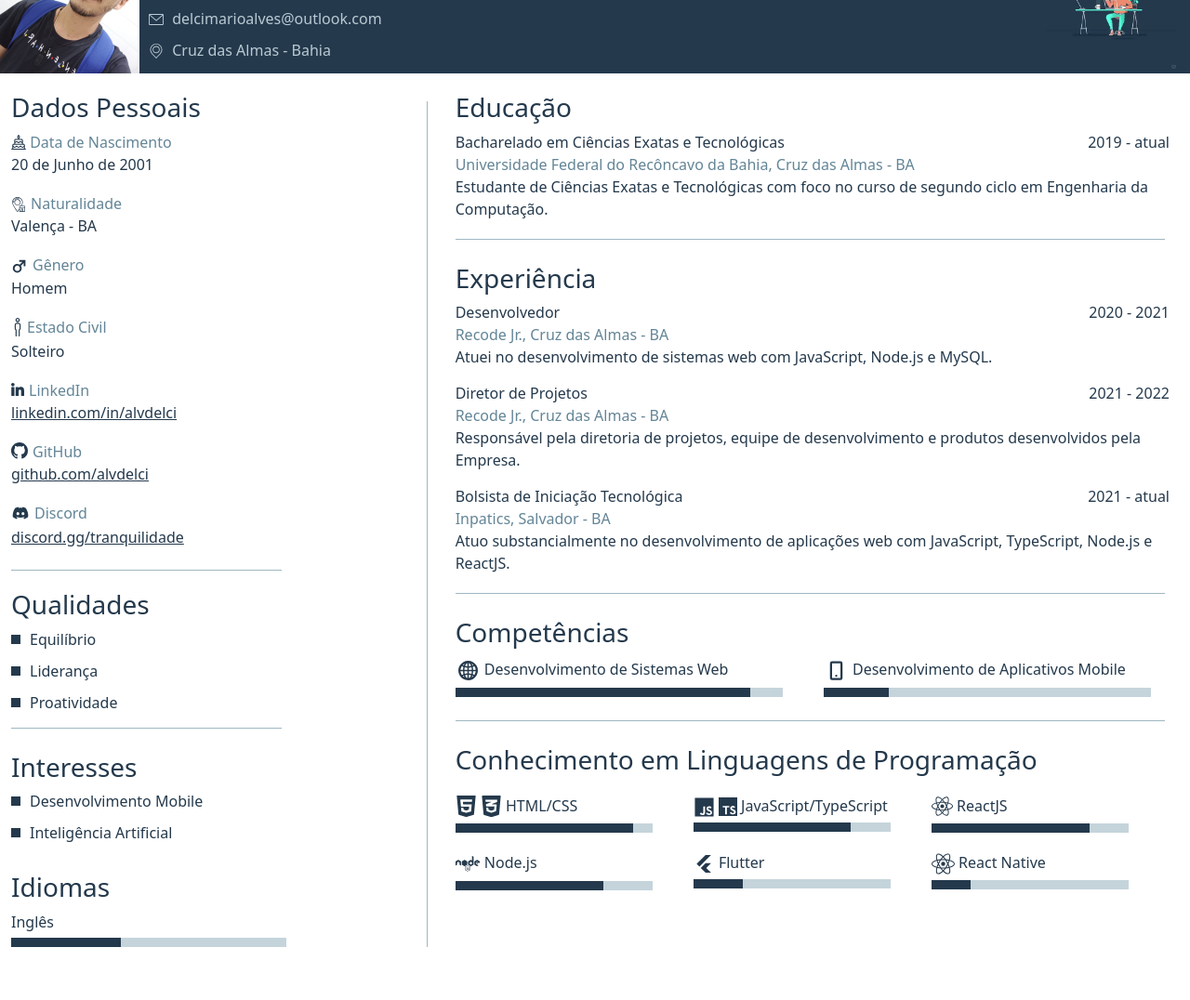
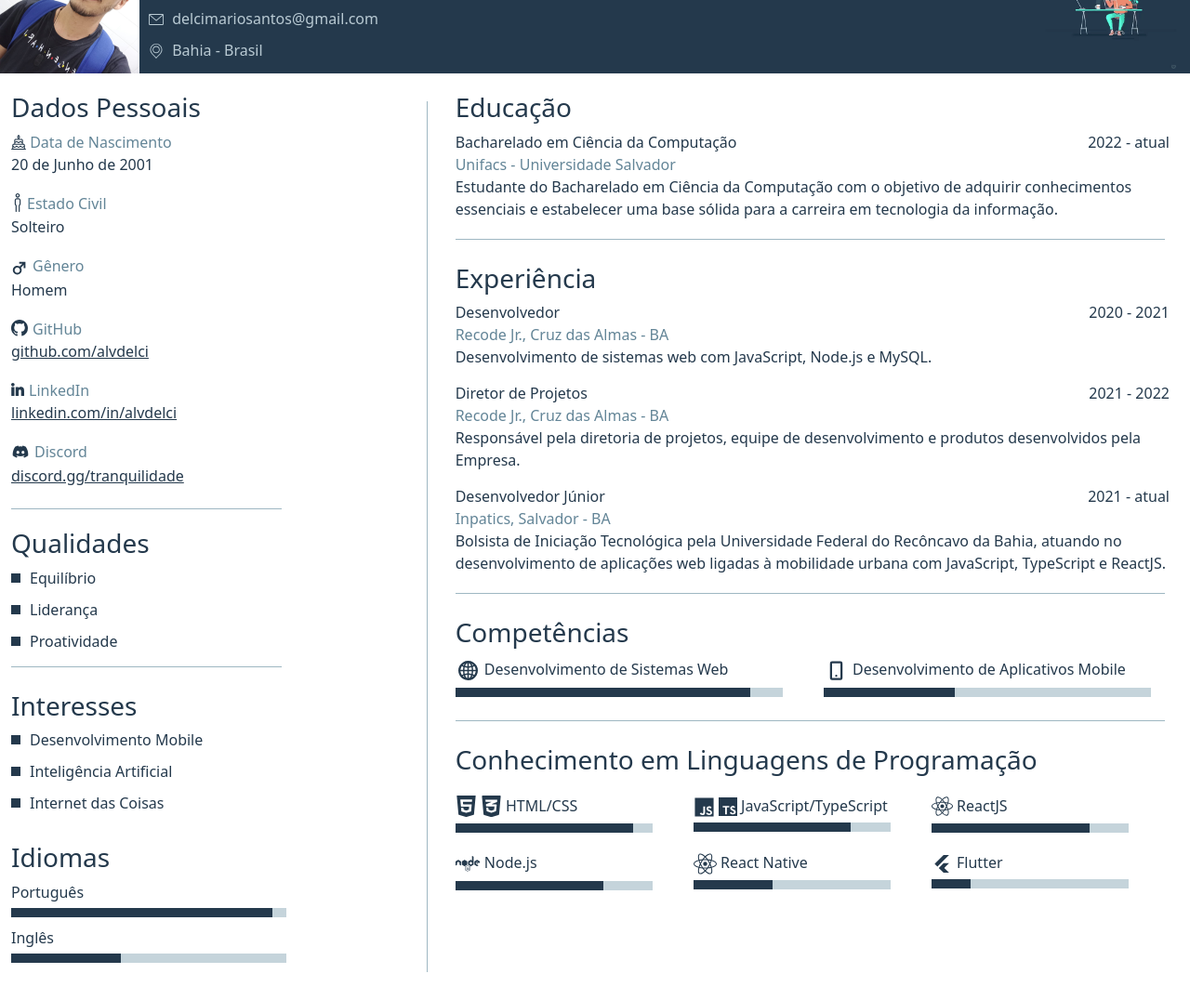
Before and after one commit to alvdelci/alvdelci.github.io, a plain HTML site: page index.html in a window 1280 px wide. Shown: the part 71-1147 px from the top of the page at 93% size. Before the commit the page ends 1120 px from the top, so only its background shows below. Drawn offline with nearby package versions, Linux system fonts and the light colour scheme.

Commit message:
fix: Updating education and knowledge

```diff
--- a/css/index.css
+++ b/css/index.css
@@ -27,7 +27,7 @@ body {
 
 /*Cabeçalho*/
 .header-page {
-    background-color: #24394C;
+  background-color: #24394c;
   color: #b9cad3;
   margin-bottom: 20px;
 }
@@ -62,7 +62,7 @@ body {
 /*Coluna da direita*/
 .right-col {
   display: flex;
-    color: #24394C;
+  color: #24394c;
 }
 
 .item-personal-information {
@@ -74,14 +74,14 @@ body {
 }
 
 .item-personal-information .value {
-    color: #24394C;
+  color: #24394c;
   font-weight: 500;
 }
 
 .item-personal-information .value a {
   outline: none;
   /* text-decoration: none; */
-    color: #24394C;
+  color: #24394c;
 }
 
 .qualities h3 {
@@ -98,7 +98,7 @@ body {
   width: 10px;
   height: 10px;
   margin: auto 10px auto 0px;
-    background-color: #24394C;
+  background-color: #24394c;
 }
 
 .interests h3 {
@@ -115,14 +115,14 @@ body {
 .left-col {
   display: flex;
   margin-right: 10px;
-    color: #24394C;
+  color: #24394c;
 }
 
 /*Educação e experiência*/
 .title {
   display: flex;
   font-weight: 500;
-    color: #24394C;
+  color: #24394c;
 }
 
 .item-education {
@@ -135,7 +135,7 @@ body {
 
 .item-education span {
   font-weight: 400;
-    color: #24394C;
+  color: #24394c;
 }
 
 .item-education .col-3 {
@@ -156,7 +156,7 @@ body {
 
 .item-experience span {
   font-weight: 400;
-    color: #24394C;
+  color: #24394c;
 }
 
 .item-experience .col-3 {
@@ -172,7 +172,7 @@ body {
 
 .inside-bar-percent {
   height: 10px;
-    background-color: #24394C;
+  background-color: #24394c;
 }
 
 .skills h3 {
@@ -200,6 +200,10 @@ body {
 
 .lang h3 {
   margin-top: 20px;
+}
+
+.item-lang {
+  margin-bottom: 10px;
 }
 
 .item-lang label {
@@ -243,5 +247,4 @@ body {
   .item-experience {
     margin-bottom: 20px;
   }
-
 }
--- a/index.html
+++ b/index.html
@@ -32,12 +32,12 @@
             <div class="email-phone">
               <label>
                 <img src="./img/mail-icon.svg" alt="Ícone de email" />
-                delcimarioalves@outlook.com
+                delcimariosantos@gmail.com
               </label>
             </div>
             <label>
               <img src="./img/location.svg" alt="Ícone de localização" />
-              Cruz das Almas - Bahia
+              Bahia - Brasil
             </label>
           </div>
         </div>
@@ -56,9 +56,9 @@
               <label class="value">20 de Junho de 2001</label>
             </div>
             <div class="item-personal-information">
-              <label class="key"><img style="width: 16px; margin-right: 5px;"
-                  src="./img/home.svg" />Naturalidade</label><br>
-              <label class="value">Valença - BA</label>
+              <label class="key"><img style="width: 20px; margin-left: -3px; margin-bottom: 4px;"
+                  src="./img/man_icon.svg" />Estado Civil</label><br>
+              <label class="value">Solteiro</label>
             </div>
             <div class="item-personal-information">
               <label class="key"><img style="width: 23px; margin-left: -3px; margin-right: 3px;"
@@ -66,22 +66,17 @@
               <label class="value">Homem</label>
             </div>
             <div class="item-personal-information">
-              <label class="key"><img style="width: 20px; margin-left: -3px; margin-bottom: 4px;"
-                  src="./img/man_icon.svg" />Estado Civil</label><br>
-              <label class="value">Solteiro</label>
+              <label class="key"><img style="width: 18px; margin-right: 5px; margin-bottom: 4px;"
+                  src="./img/social_networks_icons/github.svg" />GitHub</label><br>
+              <label class="value">
+                <a href="https://github.com/alvdelci" target="_blank">github.com/alvdelci</a>
+              </label>
             </div>
             <div class="item-personal-information">
               <label class="key"><img style="width: 14px; margin-right: 5px; margin-bottom: 5px;"
                   src="./img/social_networks_icons/linkedin.svg" />LinkedIn</label><br>
               <label class="value">
                 <a href="https://www.linkedin.com/in/alvdelci/" target="_blank">linkedin.com/in/alvdelci</a>
-              </label>
-            </div>
-            <div class="item-personal-information">
-              <label class="key"><img style="width: 18px; margin-right: 5px; margin-bottom: 4px;"
-                  src="./img/social_networks_icons/github.svg" />GitHub</label><br>
-              <label class="value">
-                <a href="https://github.com/alvdelci" target="_blank">github.com/alvdelci</a>
               </label>
             </div>
             <div class="item-personal-information">
@@ -119,9 +114,19 @@
               <div class="box"></div>
               <label>Inteligência Artificial</label>
             </div>
+            <div class="item-interests">
+              <div class="box"></div>
+              <label>Internet das Coisas</label>
+            </div>
           </div>
           <div class="row lang">
             <h3>Idiomas</h3>
+            <div class="item-lang">
+              <label>Português</label>
+              <div class="bar-percent">
+                <div class="inside-bar-percent" style="width: 95%;"></div>
+              </div>
+            </div>
             <div class="item-lang">
               <label>Inglês</label>
               <div class="bar-percent">
@@ -140,12 +145,12 @@
             <h3>Educação</h3>
             <div class="item-education">
               <div class="title">
-                <div class="col-9">Bacharelado em Ciências Exatas e Tecnológicas</div>
-                <div class="col-3">2019 - atual</div>
+                <div class="col-9">Bacharelado em Ciência da Computação</div>
+                <div class="col-3">2022 - atual</div>
               </div>
-              <label>Universidade Federal do Recôncavo da Bahia, Cruz das Almas - BA</label><br>
-              <span>Estudante de Ciências Exatas e Tecnológicas com foco no curso de segundo ciclo em Engenharia da
-                Computação.</span>
+              <label>Unifacs - Universidade Salvador</label><br>
+              <span>Estudante do Bacharelado em Ciência da Computação com o objetivo de adquirir conhecimentos
+                essenciais e estabelecer uma base sólida para a carreira em tecnologia da informação.</span>
             </div>
           </div>
           <div class="horizontal-line"></div>
@@ -157,7 +162,7 @@
                 <div class="col-3">2020 - 2021</div>
               </div>
               <label>Recode Jr., Cruz das Almas - BA</label><br>
-              <span>Atuei no desenvolvimento de sistemas web com JavaScript, Node.js e MySQL.</span>
+              <span>Desenvolvimento de sistemas web com JavaScript, Node.js e MySQL.</span>
             </div>
             <div class="item-experience">
               <div class="title">
@@ -170,13 +175,13 @@
             </div>
             <div class="item-experience">
               <div class="title">
-                <div class="col-9">Bolsista de Iniciação Tecnológica</div>
+                <div class="col-9">Desenvolvedor Júnior</div>
                 <div class="col-3">2021 - atual</div>
               </div>
               <label>Inpatics, Salvador - BA</label><br>
               <span>
-                Atuo substancialmente no desenvolvimento de aplicações web com JavaScript, TypeScript, Node.js e
-                ReactJS.
+                Bolsista de Iniciação Tecnológica pela Universidade Federal do Recôncavo da Bahia, atuando no
+                desenvolvimento de aplicações web ligadas à mobilidade urbana com JavaScript, TypeScript e ReactJS.
               </span>
             </div>
           </div>
@@ -205,7 +210,7 @@
                   </label>
                 </div>
                 <div class="bar-percent">
-                  <div class="inside-bar-percent" style="width: 20%;"></div>
+                  <div class="inside-bar-percent" style="width: 40%;"></div>
                 </div>
               </div>
             </div>
@@ -274,12 +279,12 @@
                 <div class="item-skill">
                   <div class="imgs">
                     <label>
-                      <img style="width: 23px;" src="./img/flutter.svg" />
-                      Flutter
+                      <img style="width: 25px;" src="./img/native.svg" />
+                      React Native
                     </label>
                   </div>
                   <div class="bar-percent">
-                    <div class="inside-bar-percent" style="width: 25%;"></div>
+                    <div class="inside-bar-percent" style="width: 40%;"></div>
                   </div>
                 </div>
               </div>
@@ -287,8 +292,8 @@
                 <div class="item-skill">
                   <div class="imgs">
                     <label>
-                      <img style="width: 25px;" src="./img/native.svg" />
-                      React Native
+                      <img style="width: 23px;" src="./img/flutter.svg" />
+                      Flutter
                     </label>
                   </div>
                   <div class="bar-percent">
```
Lines whose indentation alone changed are shown as unchanged.
